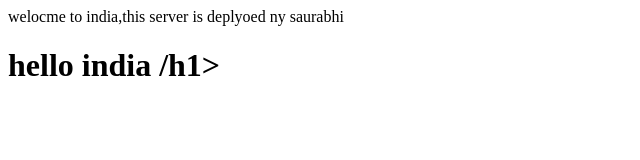
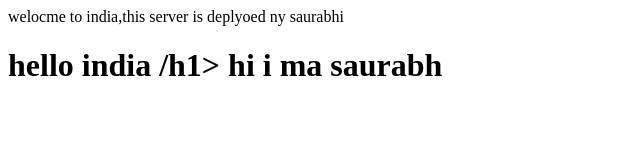
Before and after one commit to santuscg/veer, a plain HTML site: page index.html in a window 1280 px wide. Shown: the whole page, without its empty margins (0-640 px from the left). Drawn offline with Linux system fonts and the light colour scheme.

Commit message:
commit by ajay

```diff
--- a/index.html
+++ b/index.html
@@ -1,2 +1,4 @@
 welocme to india,this server is deplyoed ny saurabhi
 <h1> hello india /h1>
+
+hi i ma saurabh
```
